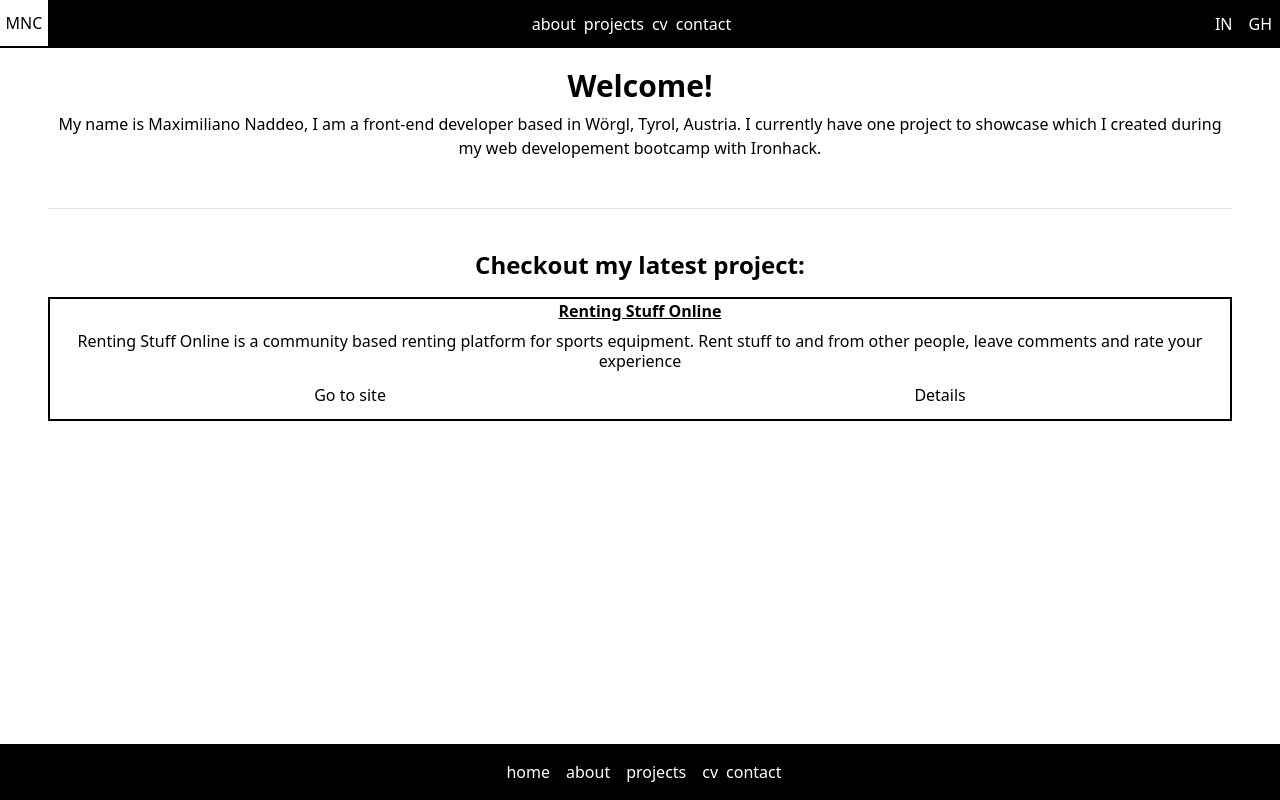
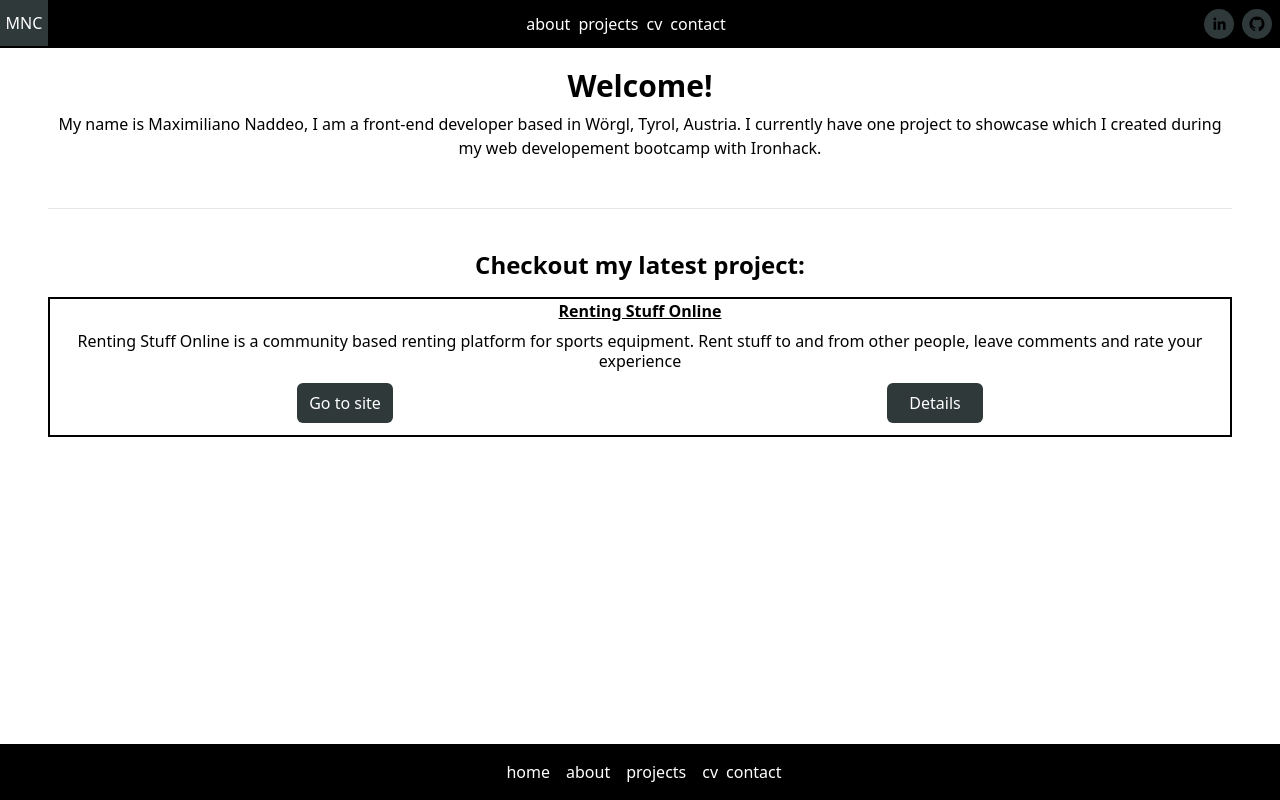
Before and after one commit to mwnCoding/portfolio, a React (Vite) app: page / in a window 1280 px wide. Built offline with nearby package versions, Linux system fonts and the light colour scheme.

Commit message:
add social icons to navbar

```diff
--- a/package.json
+++ b/package.json
@@ -11,7 +11,8 @@
   },
   "dependencies": {
     "react": "^18.2.0",
-    "react-dom": "^18.2.0"
+    "react-dom": "^18.2.0",
+    "react-social-icons": "^6.10.0"
   },
   "devDependencies": {
     "@types/react": "^18.2.43",
--- a/src/components/Navbar.jsx
+++ b/src/components/Navbar.jsx
@@ -1,11 +1,12 @@
 import { Link } from "react-router-dom";
+import { SocialIcon } from "react-social-icons";
 
 function Navbar() {
   return (
     <nav className="bg-black border-black flex flex-row items-center justify-between h-12 mb-5 pr-2">
       <Link to="/">
-        <div className="w-12 h-12 bg-white border-b-black border-b-2 flex justify-center items-center">
-          <span className="text-black text-center">MNC</span>
+        <div className="w-12 h-12 bg-gnarly-grey border-b-black border-b-2 flex justify-center items-center">
+          <span className="text-white text-center">MNC</span>
         </div>
       </Link>
       <div>
@@ -22,13 +23,18 @@ function Navbar() {
           <span className="text-white mx-1">contact</span>
         </Link>
       </div>
-      <div className="flex ">
-        <a href="https://www.linkedin.com/in/maximiliano-wullbrand-naddeo-a656a3257/">
-          <span className="text-white mr-2">IN</span>
-        </a>
-        <a href="https://github.com/mwnCoding">
-          <span className="text-white ml-2">GH</span>
-        </a>
+      <div className="flex justify-between items-center">
+        <SocialIcon
+          bgColor="#2F393A"
+          style={{ height: 30, width: 30 }}
+          url="https://www.linkedin.com/in/maximiliano-wullbrand-naddeo-a656a3257/"
+          className="mr-2"
+        />
+        <SocialIcon
+          bgColor="#2F393A"
+          style={{ height: 30, width: 30 }}
+          url="https://github.com/mwnCoding"
+        />
       </div>
     </nav>
   );
--- a/src/pages/HomePage.jsx
+++ b/src/pages/HomePage.jsx
@@ -23,8 +23,14 @@ function HomePage() {
               comments and rate your experience
             </p>
             <div className="flex justify-around w-full mb-3">
-              <button>Go to site</button>
-              <button>Details</button>
+              <a href="https://rentingstuffonline.netlify.app/">
+                <button className="bg-gnarly-grey text-white rounded-md p-2 w-24">
+                  Go to site
+                </button>
+              </a>
+              <button className="bg-gnarly-grey text-white rounded-md p-2 w-24">
+                Details
+              </button>
             </div>
           </div>
         </div>
--- a/tailwind.config.js
+++ b/tailwind.config.js
@@ -2,7 +2,11 @@
 export default {
   content: ["./index.html", "./src/**/*.{js,ts,jsx,tsx}"],
   theme: {
-    extend: {},
+    extend: {
+      colors: {
+        "gnarly-grey": "#2F393A",
+      },
+    },
   },
   plugins: [],
 };
```
Also changed, not shown: 1 other file (tests, documents, lock files or other folders).
